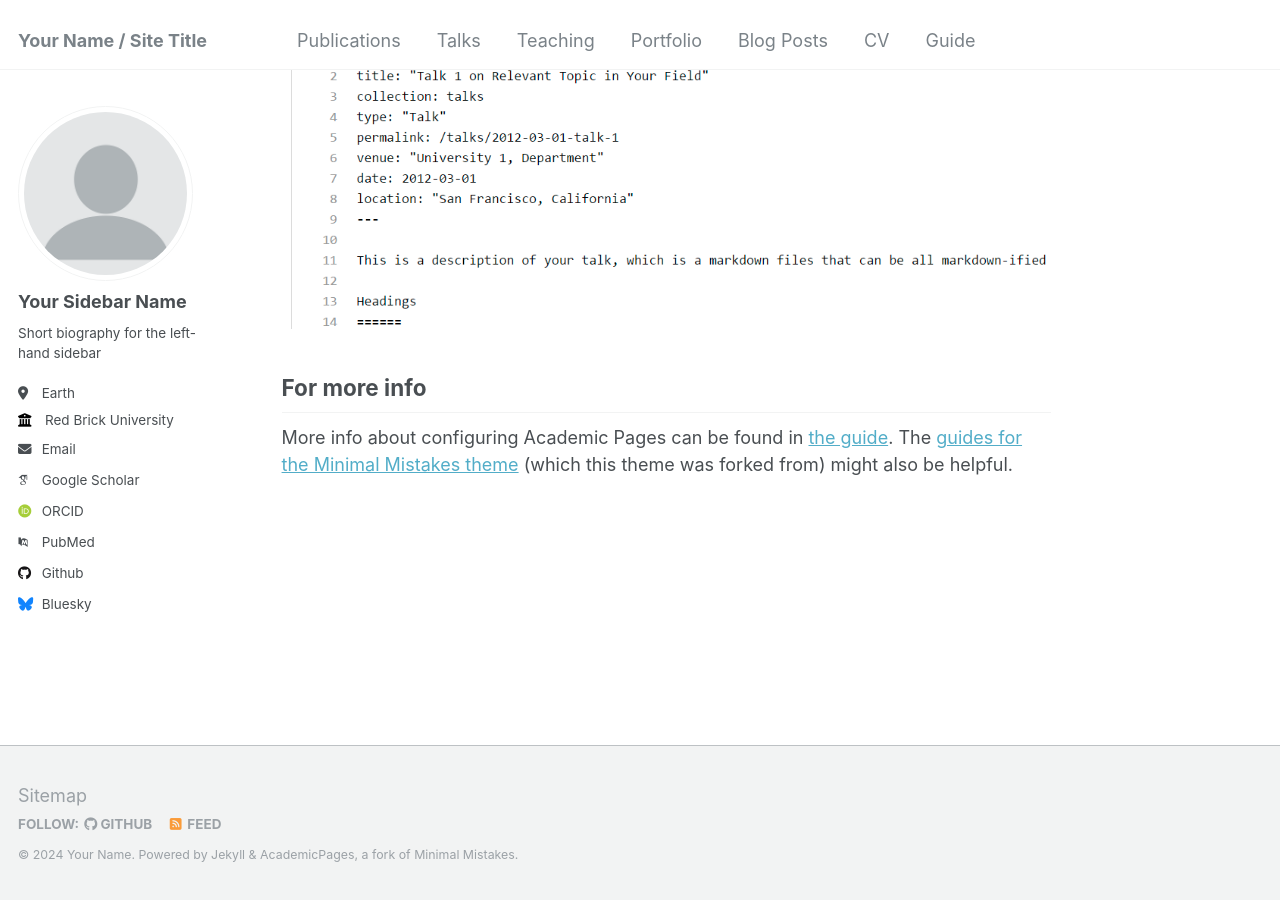
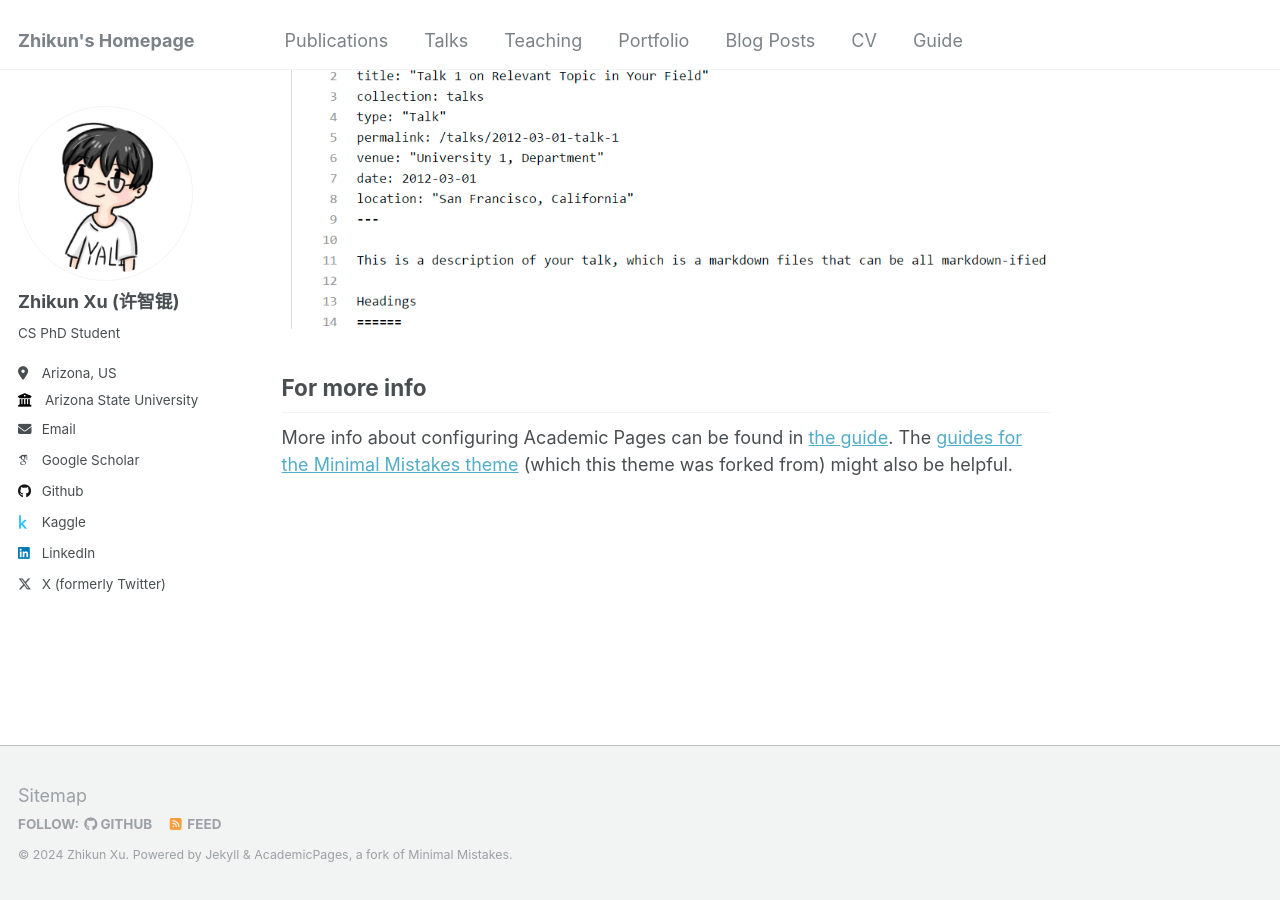
Before and after one commit to Jerrrrykun/jerrrrykun.github.io, a Jekyll site: the page built from _pages/about.md, in a window 1280 px wide and 900 px high, scrolled down 2660 px. Built offline with Jekyll 4.4.1, drawn with Linux system fonts in a browser that asks for light colours; some web fonts are replaced.

Commit message:
Update _config.yml

```diff
--- a/_config.yml
+++ b/_config.yml
@@ -8,47 +8,47 @@
 
 # Basic Site Settings
 locale                   : "en-US"
-title                    : "Your Name / Site Title"
+title                    : "Zhikun's Homepage"
 title_separator          : "-"
-name                     : &name "Your Name"
+name                     : &name "Zhikun Xu"
 description              : &description "personal description"
-url                      : https://academicpages.github.io # the base hostname & protocol for your site e.g. "https://mmistakes.github.io"
+url                      : https://jerrrrykun.github.io # the base hostname & protocol for your site e.g. "https://mmistakes.github.io"
 baseurl                  : "" # the subpath of your site, e.g. "/blog"
-repository               : "academicpages/academicpages.github.io"
+repository               : "jerrrrykun/jerrrrykun.github.io"
 
 # Site Author - The following control what appear as part of the author content on the side bar.
 #               If a field is blank the icon and link will not appear, otherwise it will be shown.
 #               Additional customization can be done by editing /_includes/author-profile.html
 author:
   # Biographic information
-  avatar           : "profile.png"
-  name             : "Your Sidebar Name"
+  avatar           : "jerry.jpeg"
+  name             : "Zhikun Xu (许智锟)"
   pronouns         : # example: "she/her"
-  bio              : "Short biography for the left-hand sidebar"
-  location         : "Earth"
-  employer         : "Red Brick University"
+  bio              : "CS PhD Student"
+  location         : "Arizona, US"
+  employer         : "Arizona State University"
   uri              : # URL
-  email            : "none@example.org"
+  email            : "jeremiah.kunn@gmail.com"
 
   # Academic websites
   arxiv            : # URL - Update with the correct link to your profile
-  googlescholar    : "https://scholar.google.com/citations?user=PS_CX0AAAAAJ"
+  googlescholar    : "https://scholar.google.com/citations?user=QzSfrO0AAAAJ&hl"
   impactstory      : # URL
-  orcid            : "http://orcid.org/yourorcidurl"
+  orcid            :
   semantic         : # URL
-  pubmed           : "https://www.ncbi.nlm.nih.gov/pubmed/?term=john+snow"
+  pubmed           :
   researchgate     : # URL
 
   # Repositories and software development
   bitbucket        : # Username - Update with your username on the site
   codepen          : # Username
   dribbble         : # Username
-  github           : "academicpages"
-  kaggle           : # Username
+  github           : "jerrrrykun"
+  kaggle           : "jerrykun"
   stackoverflow    : # User number or user number and name (i.e., use "1" or "1/jeff-atwood")
 
   # Social media
-  bluesky          : "bsky.app" # Replace this with you Bluesky username
+  bluesky          :  # Replace this with you Bluesky username
   facebook         : # Username
   flickr           : # Username
   foursquare       : # Username
@@ -57,7 +57,7 @@ author:
   keybase          : # Username
   instagram        : # Username
   lastfm           : # Username
-  linkedin         : # Username
+  linkedin         : "zhikun-x-03bb771b4"
   mastodon         : # URL
   medium           : # URL
   pinterest        : # Username
@@ -65,7 +65,7 @@ author:
   steam            : # Username
   telegram         : # URL
   tumblr           : # Username
-  twitter          : # Username for X / Twitter
+  twitter          : "JerrryKun"
   vine             : # Username
   weibo            : # Username
   wikipedia        : # Username
```
